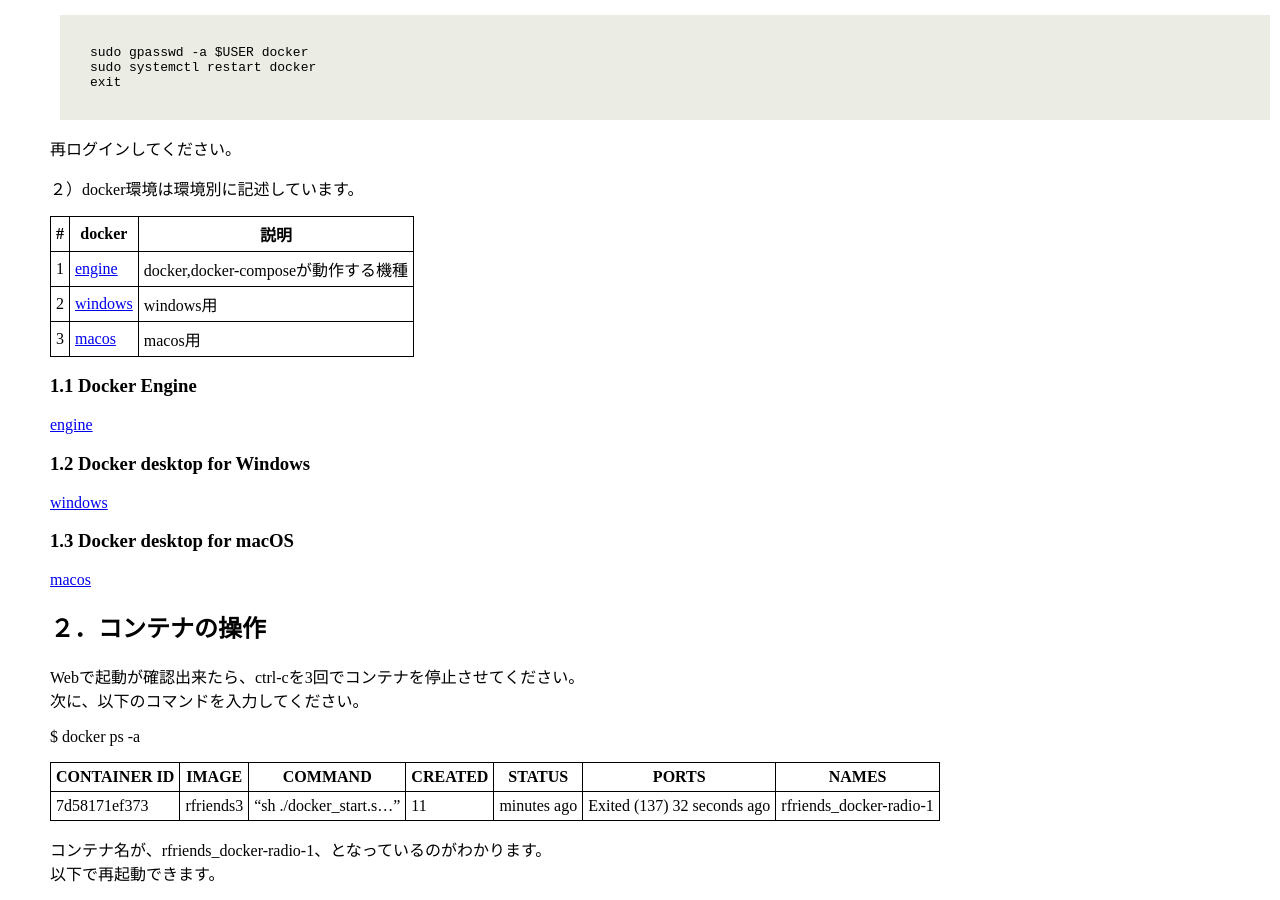
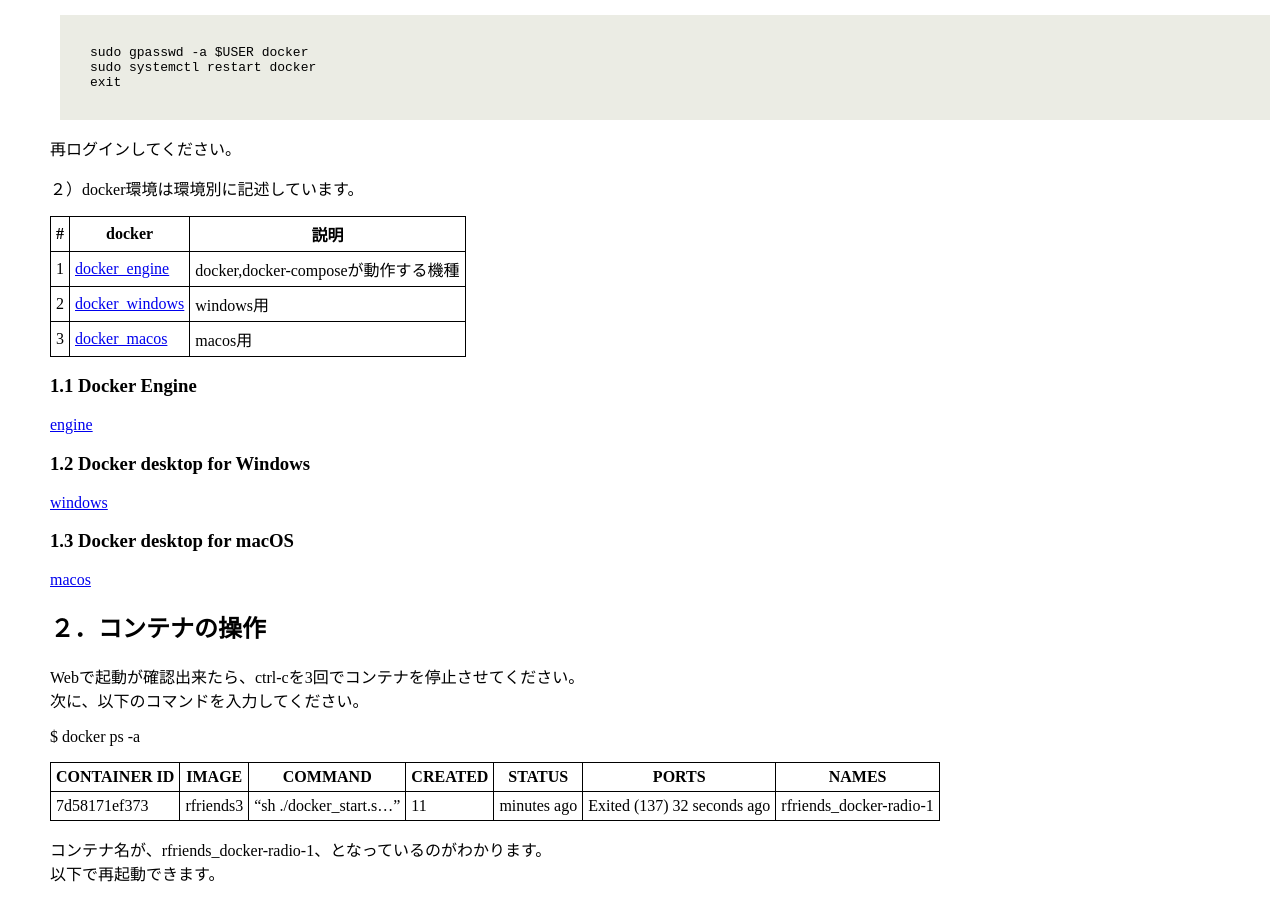
Before and after one commit to rfriends/rfriends, a Jekyll site: the page built from distro/docker.md, in a window 1280 px wide and 900 px high, scrolled down 559 px. Built offline with Jekyll 4.4.1, drawn with Linux system fonts in a browser that asks for light colours; our own code applies the rules of GitHub Pages for plain Markdown files; Markdown is read by kramdown in place of the engine named in the settings.

Commit message:
Update docker.md

```diff
--- a/distro/docker.md
+++ b/distro/docker.md
@@ -20,9 +20,9 @@ exit
 
 |#|docker|説明|
 |---|---|---|
-|1|[engine](docker_engine.md)|docker,docker-composeが動作する機種|
-|2|[windows](docker_windows.md)|windows用|
-|3|[macos](docker_macos.md)|macos用|
+|1|[docker_engine](docker_engine.md)|docker,docker-composeが動作する機種|
+|2|[docker_windows](docker_windows.md)|windows用|
+|3|[docker_macos](docker_macos.md)|macos用|
 
 
 ### 1.1 Docker Engine
```
